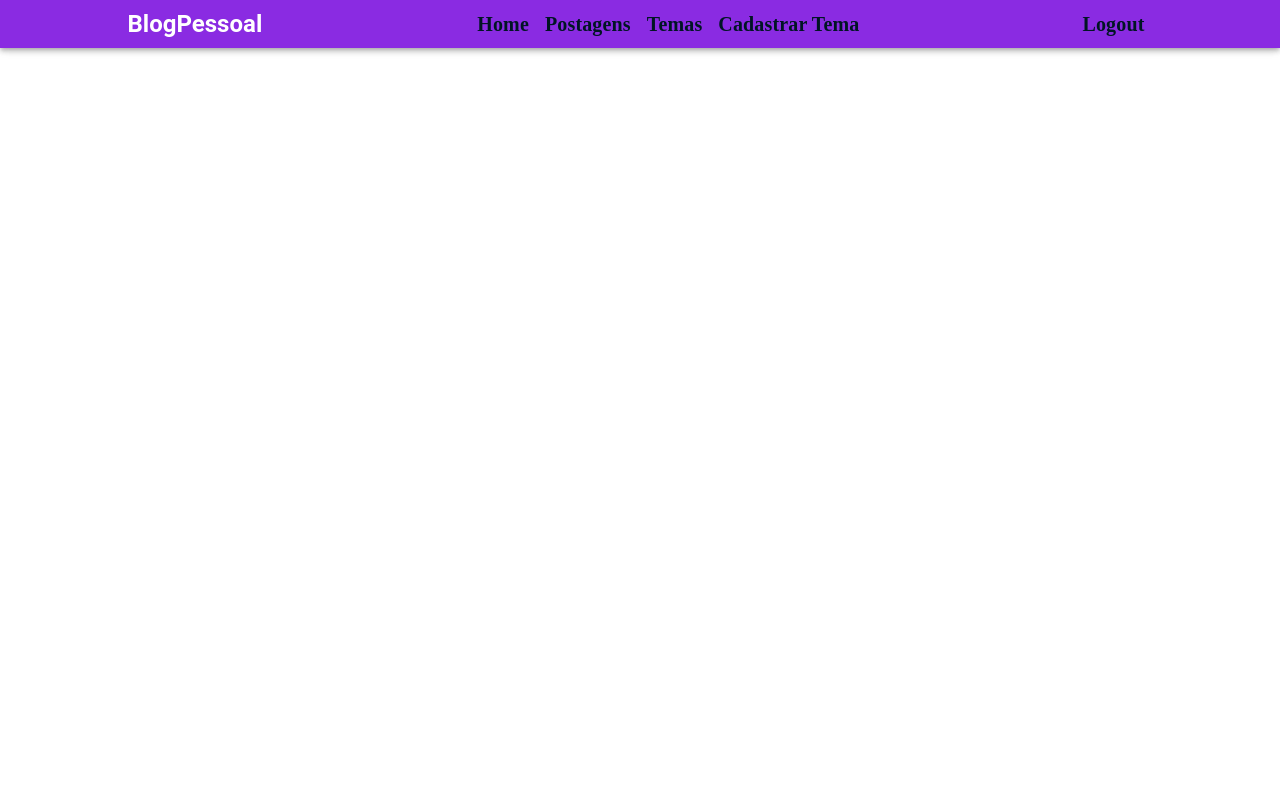
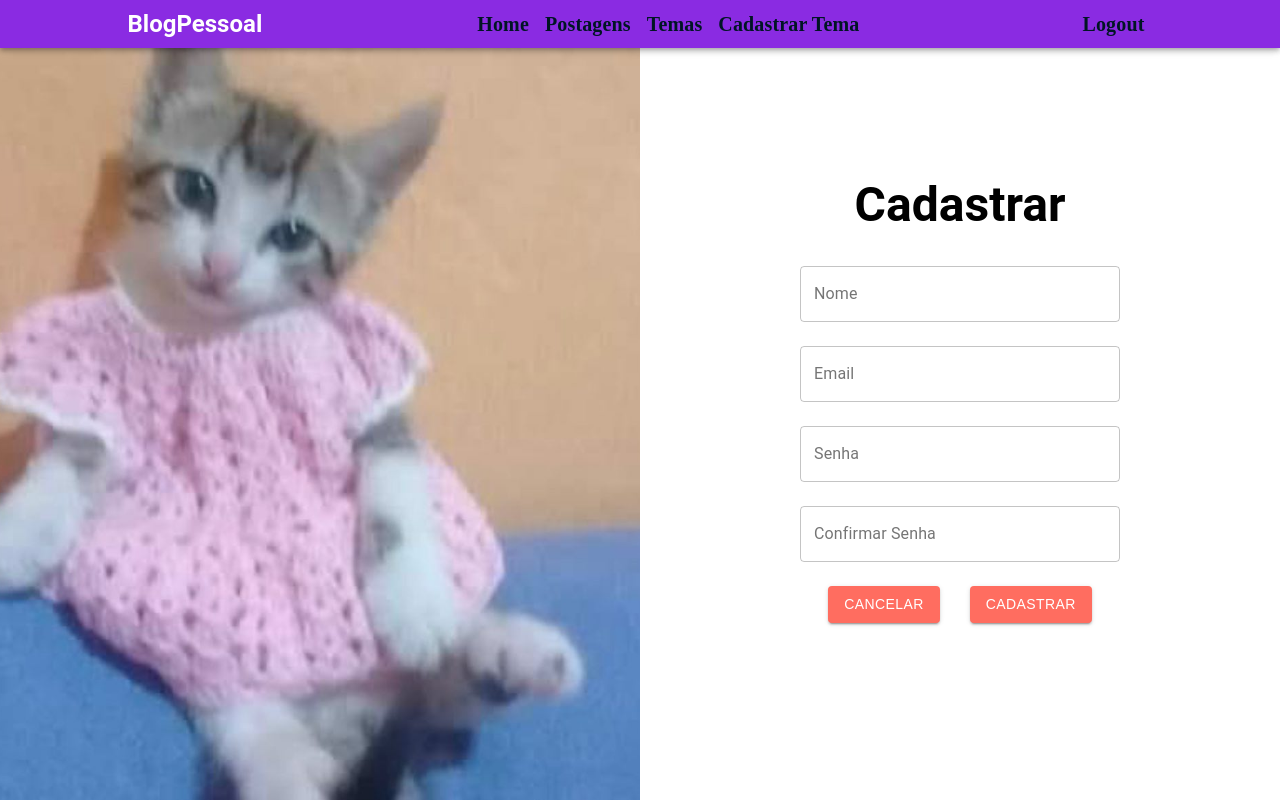
Before and after one commit to am3rco/blogPessoalReact, a React (Vite) app: page /cadastrousuario in a window 1280 px wide. Shown: the top 800 px of the page. Built offline with nearby package versions, Linux system fonts and the light colour scheme.

Commit message:
Criei o Cadastro e adicionei o Axios

```diff
--- a/package.json
+++ b/package.json
@@ -15,6 +15,7 @@
     "@material-ui/icons": "^4.11.3",
     "@mui/icons-material": "^5.11.16",
     "@mui/material": "^5.12.0",
+    "axios": "^1.3.6",
     "react": "^17",
     "react-dom": "^17",
     "react-router-dom": "^6.10.0"
--- a/src/App.tsx
+++ b/src/App.tsx
@@ -6,6 +6,7 @@ import Login from "./paginas/login/Login";
 import Navbar from "./components/estaticos/navbar/Navbar";
 import Footer from "./components/estaticos/footer/Footer";
 import "./App.css";
+import CadastroUsuario from "./paginas/cadastroUsuario/CadastroUsuario";
 
 function App() {
   return (
@@ -17,6 +18,10 @@ function App() {
             <Route path="/" element={<Login />}></Route>
             <Route path="/home" element={<Home />}></Route>
             <Route path="/login" element={<Login />}></Route>
+            <Route
+              path="/cadastrousuario"
+              element={<CadastroUsuario />}
+            ></Route>
           </Routes>
         </div>
         <Footer />
--- /dev/null
+++ b/src/paginas/cadastroUsuario/CadastroUsuario.css
@@ -0,0 +1,51 @@
+.grid {
+  direction: row;
+  justify-content: center;
+  align-items: center;
+}
+
+.image2 {
+  background-image: url("/public/329957716_1938704323149618_3102664949567603342_n.jpg");
+  background-repeat: no-repeat;
+  width: 100vh;
+  min-height: 100vh;
+  background-size: cover;
+  background-position: center;
+}
+
+.grid-aligncenter {
+  text-align: center;
+}
+
+.text-decoration-none {
+  text-decoration: none;
+}
+
+.titulo-cadastro {
+  font-weight: bold !important;
+}
+
+.btn-cancelar {
+  margin-right: 30px !important;
+  background-color: #ff6d60 !important;
+  color: white !important;
+  font-family: "Poppins", sans-serif !important;
+}
+
+.btn-cadastrar {
+  background-color: #ff6d60 !important;
+  color: white !important;
+  font-family: "Poppins", sans-serif !important;
+}
+
+.btn-cadastrar:hover,
+.btn-cancelar:hover {
+  color: gainsboro !important;
+}
+
+label#nome,
+label#email,
+label#senhaCadastro,
+label#confirmarSenha {
+  color: black;
+}
--- /dev/null
+++ b/src/paginas/cadastroUsuario/CadastroUsuario.tsx
@@ -0,0 +1,77 @@
+import React from "react";
+import { Grid, Typography, Button, TextField } from "@material-ui/core";
+import { Box } from "@mui/material";
+import { Link } from "react-router-dom";
+import "./CadastroUsuario.css";
+
+function CadastroUsuario() {
+  return (
+    <Grid container className="grid">
+      <Grid item xs={6} className="image2"></Grid>
+      <Grid item xs={6} alignItems="center">
+        <Box paddingX={20}>
+          <form>
+            <Typography
+              className="titulo-cadastro"
+              variant="h3"
+              gutterBottom
+              component="h3"
+              align="center"
+            >
+              Cadastrar
+            </Typography>
+            <TextField
+              id="nome"
+              label="Nome"
+              variant="outlined"
+              name="nome"
+              margin="normal"
+              fullWidth
+            />
+            <TextField
+              id="email"
+              label="Email"
+              variant="outlined"
+              name="email"
+              margin="normal"
+              fullWidth
+            />
+            <TextField
+              id="senhaCadastro"
+              label="Senha"
+              variant="outlined"
+              name="senha"
+              margin="normal"
+              type="password"
+              fullWidth
+            />
+            <TextField
+              id="confirmarSenha"
+              label="Confirmar Senha"
+              variant="outlined"
+              name="confirmarSenha"
+              margin="normal"
+              type="password"
+              fullWidth
+            />
+            <Box marginTop={2} textAlign="center" className="box-btn">
+              <Link to="/login" className="text-decoration-none">
+                <Button className="btn-cancelar" variant="contained">
+                  Cancelar
+                </Button>
+              </Link>
+              <Button
+                className="btn-cadastrar"
+                type="submit"
+                variant="contained"
+              >
+                Cadastrar
+              </Button>
+            </Box>
+          </form>
+        </Box>
+      </Grid>
+    </Grid>
+  );
+}
+export default CadastroUsuario;
--- a/src/paginas/login/Login.tsx
+++ b/src/paginas/login/Login.tsx
@@ -54,7 +54,7 @@ function Login() {
               </Typography>
             </Box>
 
-            <Link to="/cadastro" style={{ color: "black" }}>
+            <Link to="/cadastrousuario" style={{ color: "black" }}>
               <Typography variant="subtitle1" gutterBottom className="cadastro">
                 Cadastre-se
               </Typography>
```
Also changed, not shown: public/329957716_1938704323149618_3102664949567603342_n.jpg (added), 1 other file (tests, documents, lock files or other folders).
